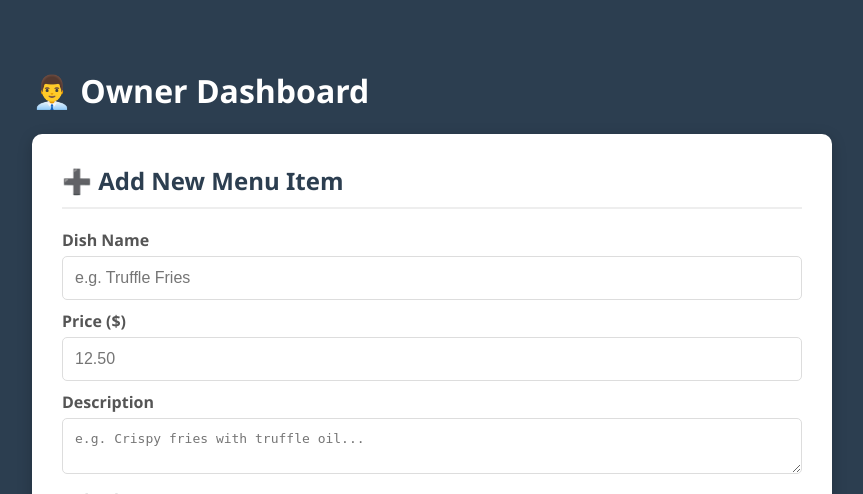
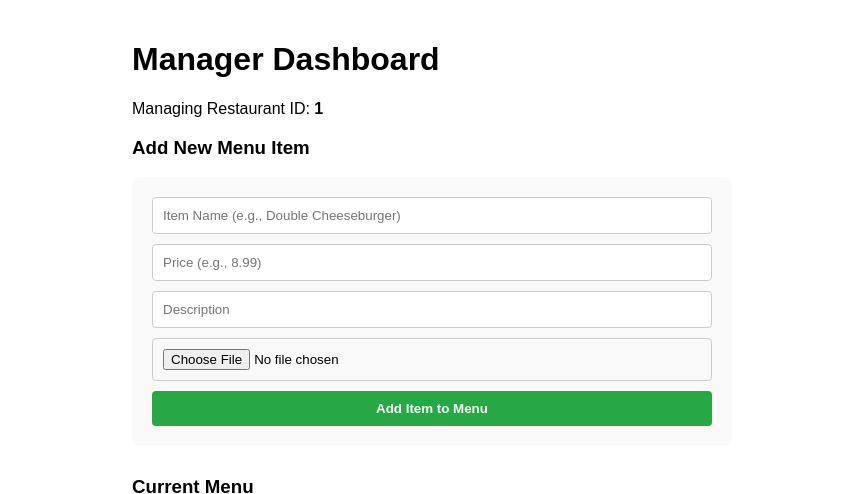
Before and after one commit to Dino35/My-table, a FastAPI app: page /admin/1 in a window 1280 px wide. Shown: the top 494 px of the page, without its empty margins (208-1071 px from the left). Run offline with FastAPI, Linux system fonts and the light colour scheme; data comes from the database, SQL or seed files in the repository.

Commit message:
Add files via upload

```diff
--- a/templates/admin.html
+++ b/templates/admin.html
@@ -1,147 +1,97 @@
 <!DOCTYPE html>
-<html>
+<html lang="en">
 <head>
-    <title>Owner Dashboard - Gemini Eats</title>
-    <meta name="viewport" content="width=device-width, initial-scale=1">
+    <meta charset="UTF-8">
+    <meta name="viewport" content="width=device-width, initial-scale=1.0">
+    <title>Manager Dashboard</title>
     <style>
-        body { font-family: 'Segoe UI', sans-serif; padding: 40px; background-color: #2c3e50; color: white; }
-        .container { max-width: 800px; margin: 0 auto; }
-        .card { background: white; color: #333; padding: 30px; border-radius: 10px; margin-bottom: 20px; box-shadow: 0 4px 15px rgba(0,0,0,0.2); }
-        h2 { margin-top: 0; color: #2c3e50; border-bottom: 2px solid #eee; padding-bottom: 10px;}
-        label { font-weight: bold; display: block; margin-top: 10px; color: #555; }
-        input, textarea { width: 100%; padding: 12px; margin-top: 5px; border: 1px solid #ddd; border-radius: 5px; box-sizing: border-box; font-size: 1em; }
-
-        button { background: #e67e22; color: white; border: none; padding: 15px 25px; font-size: 1.1em; cursor: pointer; border-radius: 5px; width: 100%; margin-top: 20px; transition: background 0.3s;}
-        button:hover { background: #d35400; }
-        button:disabled { background: #ccc; cursor: not-allowed; }
-
-        .item-row { display: flex; justify-content: space-between; border-bottom: 1px solid #eee; padding: 15px 0; align-items: center;}
-        .item-row:last-child { border-bottom: none; }
-        .price { font-weight: bold; color: #27ae60; font-size: 1.1em; }
-        .item-info { display: flex; align-items: center; gap: 15px; }
-        .tiny-img { width: 50px; height: 50px; border-radius: 5px; object-fit: cover; background: #eee; }
+        body { font-family: Arial, sans-serif; padding: 20px; max-width: 600px; margin: 0 auto;}
+        .item { border: 1px solid #ccc; padding: 10px; margin-bottom: 10px; display: flex; align-items: center; gap: 15px; border-radius: 8px;}
+        img { max-width: 80px; border-radius: 8px; }
+        form { margin-bottom: 30px; display: flex; flex-direction: column; gap: 10px; background: #f9f9f9; padding: 20px; border-radius: 8px;}
+        input, button { padding: 10px; border-radius: 4px; border: 1px solid #ccc; }
+        button { background: #28a745; color: white; border: none; cursor: pointer; font-weight: bold;}
+        button:hover { background: #218838; }
     </style>
 </head>
 <body>
+    <h1>Manager Dashboard</h1>
+    <p>Managing Restaurant ID: <strong>{{ restaurant_id }}</strong></p>
 
-<div class="container">
-    <h1>👨‍💼 Owner Dashboard</h1>
+    <h3>Add New Menu Item</h3>
+    <form id="addItemForm">
+        <input type="text" id="name" placeholder="Item Name (e.g., Double Cheeseburger)" required>
+        <input type="number" id="price" placeholder="Price (e.g., 8.99)" step="0.01" required>
+        <input type="text" id="description" placeholder="Description" required>
+        <input type="file" id="imageFile" accept="image/*" required>
+        <button type="submit" id="submitBtn">Add Item to Menu</button>
+    </form>
 
-    <div class="card">
-        <h2>➕ Add New Menu Item</h2>
+    <h3>Current Menu</h3>
+    <div id="menuContainer"></div>
 
-        <label>Dish Name</label>
-        <input type="text" id="name" placeholder="e.g. Truffle Fries">
+    <script>
+        // The server drops the dynamic ID right here!
+        const restaurantId = {{ restaurant_id }};
 
-        <label>Price ($)</label>
-        <input type="number" id="price" placeholder="12.50" step="0.01">
+        async function loadMenu() {
+            const response = await fetch(`/api/menu/${restaurantId}`);
+            const data = await response.json();
+            const container = document.getElementById('menuContainer');
+            container.innerHTML = '';
 
-        <label>Description</label>
-        <textarea id="desc" placeholder="e.g. Crispy fries with truffle oil..."></textarea>
+            if (data.menu.length === 0) {
+                container.innerHTML = '<p>Your menu is currently empty. Add an item above!</p>';
+            }
 
-        <label>Upload Image</label>
-        <input type="file" id="img_file" accept="image/*">
-
-        <button id="add-btn" onclick="addItem()">Add to Menu</button>
-    </div>
-
-    <div class="card">
-        <h2>📜 Current Menu</h2>
-        <div id="menu-preview">Loading...</div>
+            data.menu.forEach(item => {
+                container.innerHTML += `
+                    <div class="item">
+                        <img src="${item.image_url}" alt="${item.name}">
+                        <div>
+                            <strong>${item.name}</strong> - $${item.price.toFixed(2)}<br>
+                            <small>${item.description}</small>
                         </div>
                     </div>
+                `;
+            });
+        }
 
-<script>
-    const RESTAURANT_ID = {{ restaurant_id }};
-    const API_URL = `${window.location.protocol}//${window.location.host}/api`;
-
-    async function addItem() {
-        const btn = document.getElementById('add-btn');
-        const name = document.getElementById('name').value;
-        const price = document.getElementById('price').value;
-        const desc = document.getElementById('desc').value;
-        const fileInput = document.getElementById('img_file');
-
-        if(!name || !price) return alert("Please fill in name and price");
-
+        document.getElementById('addItemForm').addEventListener('submit', async (e) => {
+            e.preventDefault();
+            const btn = document.getElementById('submitBtn');
             btn.innerText = "Uploading...";
             btn.disabled = true;
 
-        let finalImageUrl = "https://placehold.co/100x100"; // Default if no image
+            // 1. Upload Image
+            const fileInput = document.getElementById('imageFile');
+            const formData = new FormData();
+            formData.append('file', fileInput.files[0]);
 
-        try {
-            // 1. Upload Image (If selected)
-            if (fileInput.files.length > 0) {
-                const formData = new FormData();
-                formData.append("file", fileInput.files[0]);
+            const uploadRes = await fetch('/api/upload', { method: 'POST', body: formData });
+            const uploadData = await uploadRes.json();
 
-                const uploadRes = await fetch(`${API_URL}/upload`, {
-                    method: 'POST',
-                    body: formData
-                });
-
-                if (!uploadRes.ok) throw new Error("Image upload failed");
-                const uploadData = await uploadRes.json();
-                finalImageUrl = uploadData.url; // Use the new local URL
-            }
-
-            // 2. Submit Menu Item
+            // 2. Save Item to this specific restaurant
             const newItem = {
-                "name": name,
-                "price": parseFloat(price),
-                "description": desc,
-                "image_url": finalImageUrl
+                name: document.getElementById('name').value,
+                price: parseFloat(document.getElementById('price').value),
+                description: document.getElementById('description').value,
+                image_url: uploadData.url
             };
 
-            const response = await fetch(`${API_URL}/menu/${RESTAURANT_ID}/add`, {
+            await fetch(`/api/menu/${restaurantId}/add`, {
                 method: 'POST',
                 headers: { 'Content-Type': 'application/json' },
                 body: JSON.stringify(newItem)
             });
 
-            if (response.ok) {
-                alert("✅ Item Added!");
-                document.getElementById('name').value = "";
-                document.getElementById('price').value = "";
-                document.getElementById('desc').value = "";
-                document.getElementById('img_file').value = "";
+            e.target.reset();
+            btn.innerText = "Add Item to Menu";
+            btn.disabled = false;
             loadMenu();
-            } else {
-                alert("Error adding item");
-            }
-        } catch (err) {
-            console.error(err);
-            alert("Error: " + err.message);
-        } finally {
-            btn.innerText = "Add to Menu";
-            btn.disabled = false;
-        }
-    }
+        });
 
-    async function loadMenu() {
-        try {
-            const response = await fetch(`${API_URL}/menu/${RESTAURANT_ID}`);
-            const data = await response.json();
-            const list = document.getElementById('menu-preview');
-            list.innerHTML = '';
-
-            const menuItems = data.menu || [];
-            if (menuItems.length === 0) list.innerHTML = "<p>No items yet.</p>";
-
-            menuItems.forEach(item => {
-                let img = item.image_url || "https://placehold.co/50";
-                list.innerHTML += `
-                    <div class="item-row">
-                        <div class="item-info">
-                            <img src="${img}" class="tiny-img">
-                            <div><strong>${item.name}</strong><div style="font-size:0.9em;color:#666">${item.description}</div></div>
-                        </div>
-                        <span class="price">$${item.price.toFixed(2)}</span>
-                    </div>`;
-            });
-        } catch (e) { console.error(e); }
-    }
-
+        // Load the menu when the page opens
         loadMenu();
     </script>
 </body>
```
Lines whose indentation alone changed are shown as unchanged.
